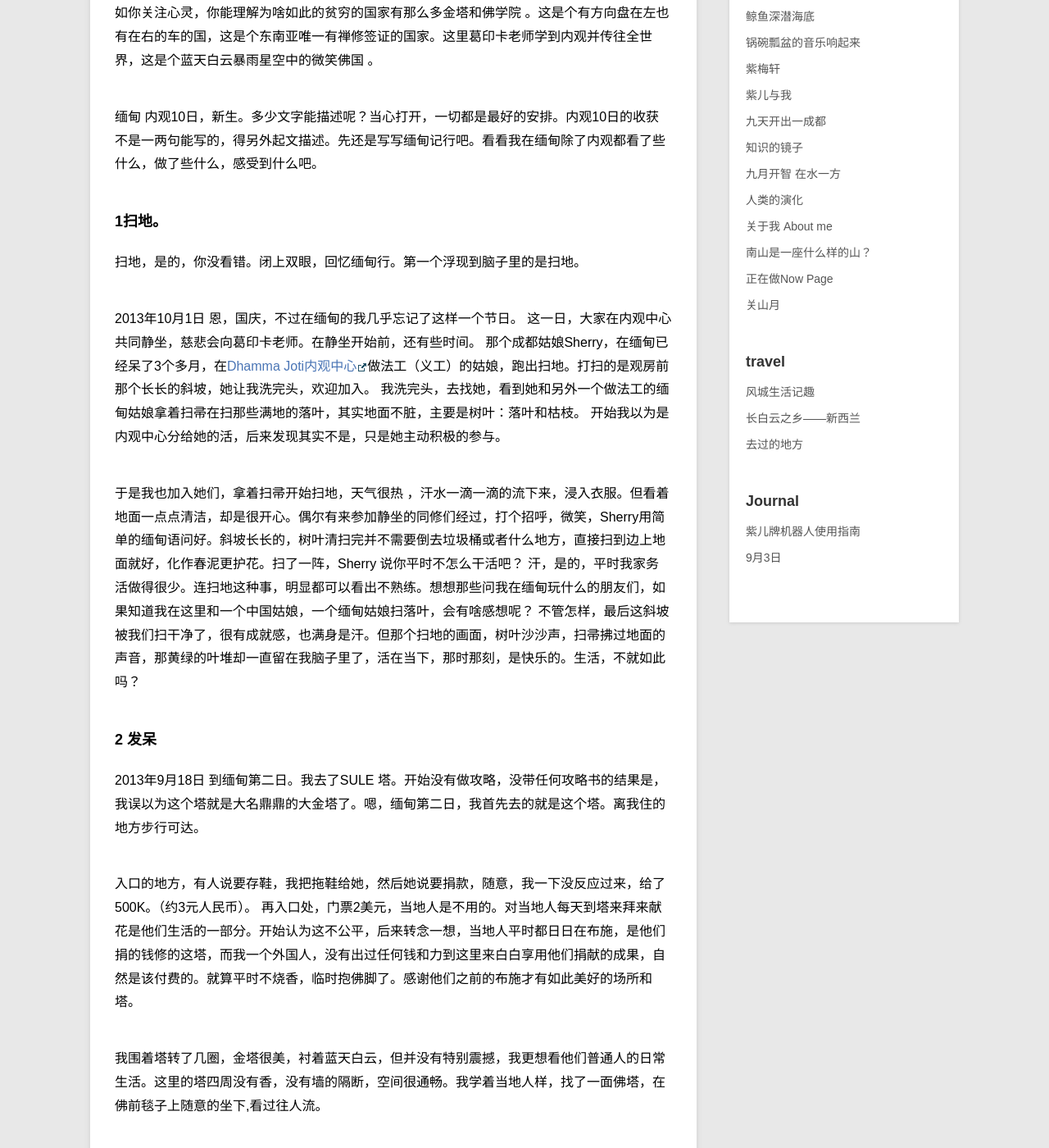
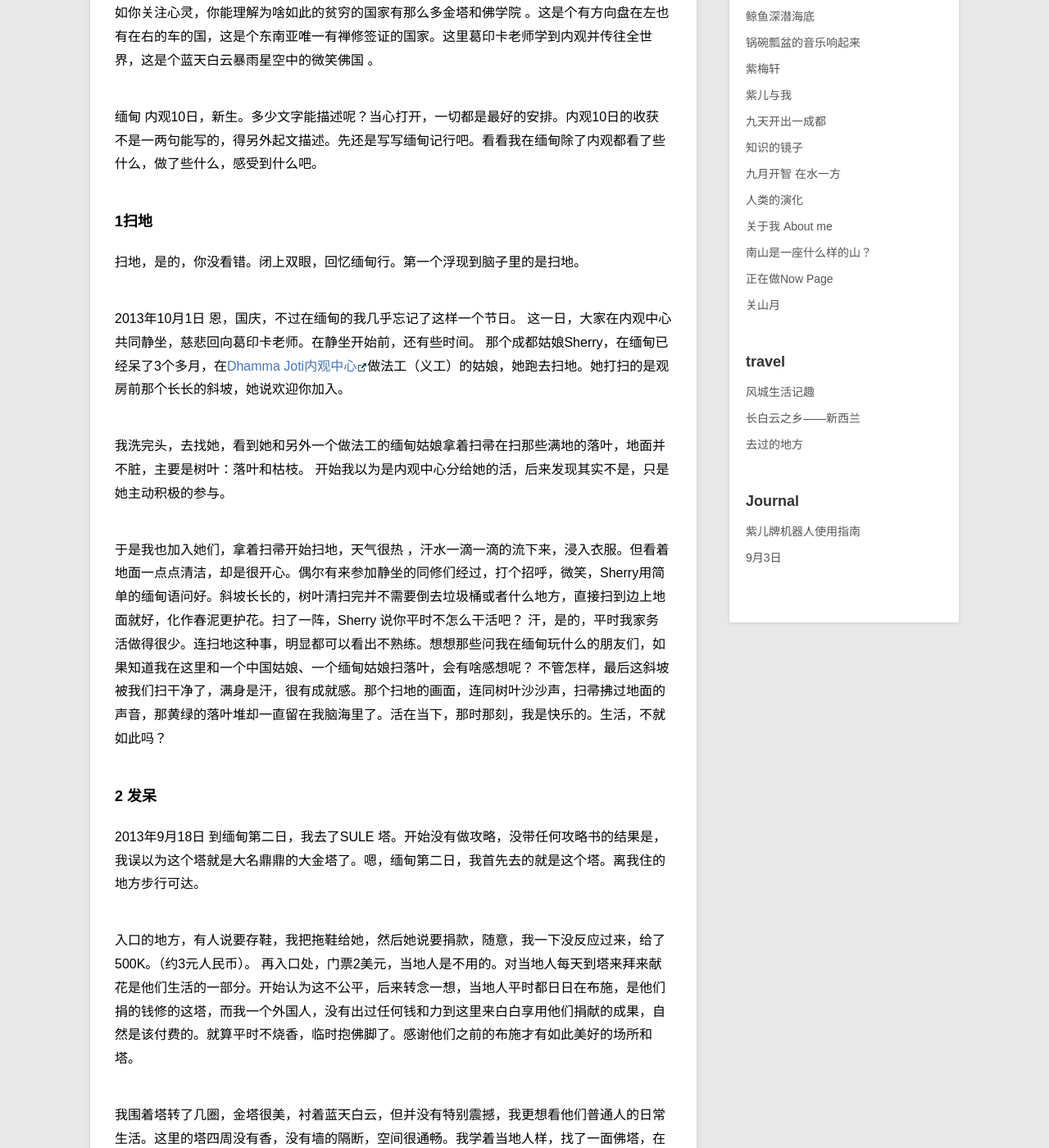
Before and after one commit to violettianjie/violettianjie.github.io, a Jekyll site: the page built from _posts/blog/2018-12-09-travel.md, in a window 1280 px wide and 1400 px high, scrolled down 785 px. Shown: the whole window at 82% size. Built offline with Jekyll 4.4.1, drawn with Linux system fonts in a browser that asks for light colours.

Commit message:
Update 2018-12-09-travel.md

```diff
--- a/_posts/blog/2018-12-09-travel.md
+++ b/_posts/blog/2018-12-09-travel.md
@@ -37,24 +37,25 @@ category: blog
 
 缅甸 内观10日，新生。多少文字能描述呢？当心打开，一切都是最好的安排。内观10日的收获不是一两句能写的，得另外起文描述。先还是写写缅甸记行吧。看看我在缅甸除了内观都看了些什么，做了些什么，感受到什么吧。
 
-### 1扫地。
+### 1扫地
 
 扫地，是的，你没看错。闭上双眼，回忆缅甸行。第一个浮现到脑子里的是扫地。
 
 2013年10月1日
 恩，国庆，不过在缅甸的我几乎忘记了这样一个节日。
-这一日，大家在内观中心共同静坐，慈悲会向葛印卡老师。在静坐开始前，还有些时间。
-那个成都姑娘Sherry，在缅甸已经呆了3个多月，在[Dhamma Joti内观中心](http://www.joti.dhamma.org/)做法工（义工）的姑娘，跑出扫地。打扫的是观房前那个长长的斜坡，她让我洗完头，欢迎加入。
-我洗完头，去找她，看到她和另外一个做法工的缅甸姑娘拿着扫帚在扫那些满地的落叶，其实地面不脏，主要是树叶：落叶和枯枝。
+这一日，大家在内观中心共同静坐，慈悲回向葛印卡老师。在静坐开始前，还有些时间。
+那个成都姑娘Sherry，在缅甸已经呆了3个多月，在[Dhamma Joti内观中心](http://www.joti.dhamma.org/)做法工（义工）的姑娘，她跑去扫地。她打扫的是观房前那个长长的斜坡，她说欢迎你加入。
+
+我洗完头，去找她，看到她和另外一个做法工的缅甸姑娘拿着扫帚在扫那些满地的落叶，地面并不脏，主要是树叶：落叶和枯枝。
 开始我以为是内观中心分给她的活，后来发现其实不是，只是她主动积极的参与。
 
-于是我也加入她们，拿着扫帚开始扫地，天气很热 ，汗水一滴一滴的流下来，浸入衣服。但看着地面一点点清洁，却是很开心。偶尔有来参加静坐的同修们经过，打个招呼，微笑，Sherry用简单的缅甸语问好。斜坡长长的，树叶清扫完并不需要倒去垃圾桶或者什么地方，直接扫到边上地面就好，化作春泥更护花。扫了一阵，Sherry 说你平时不怎么干活吧？ 汗，是的，平时我家务活做得很少。连扫地这种事，明显都可以看出不熟练。想想那些问我在缅甸玩什么的朋友们，如果知道我在这里和一个中国姑娘，一个缅甸姑娘扫落叶，会有啥感想呢？
-不管怎样，最后这斜坡被我们扫干净了，很有成就感，也满身是汗。但那个扫地的画面，树叶沙沙声，扫帚拂过地面的声音，那黄绿的叶堆却一直留在我脑子里了，活在当下，那时那刻，是快乐的。生活，不就如此吗？
+于是我也加入她们，拿着扫帚开始扫地，天气很热 ，汗水一滴一滴的流下来，浸入衣服。但看着地面一点点清洁，却是很开心。偶尔有来参加静坐的同修们经过，打个招呼，微笑，Sherry用简单的缅甸语问好。斜坡长长的，树叶清扫完并不需要倒去垃圾桶或者什么地方，直接扫到边上地面就好，化作春泥更护花。扫了一阵，Sherry 说你平时不怎么干活吧？ 汗，是的，平时我家务活做得很少。连扫地这种事，明显都可以看出不熟练。想想那些问我在缅甸玩什么的朋友们，如果知道我在这里和一个中国姑娘、一个缅甸姑娘扫落叶，会有啥感想呢？
+不管怎样，最后这斜坡被我们扫干净了，满身是汗，很有成就感。那个扫地的画面，连同树叶沙沙声，扫帚拂过地面的声音，那黄绿的落叶堆却一直留在我脑海里了。活在当下，那时那刻，我是快乐的。生活，不就如此吗？
 
 ### 2 发呆
 
 2013年9月18日
-到缅甸第二日。我去了SULE 塔。开始没有做攻略，没带任何攻略书的结果是，我误以为这个塔就是大名鼎鼎的大金塔了。嗯，缅甸第二日，我首先去的就是这个塔。离我住的地方步行可达。
+到缅甸第二日，我去了SULE 塔。开始没有做攻略，没带任何攻略书的结果是，我误以为这个塔就是大名鼎鼎的大金塔了。嗯，缅甸第二日，我首先去的就是这个塔。离我住的地方步行可达。
 
 入口的地方，有人说要存鞋，我把拖鞋给她，然后她说要捐款，随意，我一下没反应过来，给了500K。（约3元人民币）。
 再入口处，门票2美元，当地人是不用的。对当地人每天到塔来拜来献花是他们生活的一部分。开始认为这不公平，后来转念一想，当地人平时都日日在布施，是他们捐的钱修的这塔，而我一个外国人，没有出过任何钱和力到这里来白白享用他们捐献的成果，自然是该付费的。就算平时不烧香，临时抱佛脚了。感谢他们之前的布施才有如此美好的场所和塔。
```
